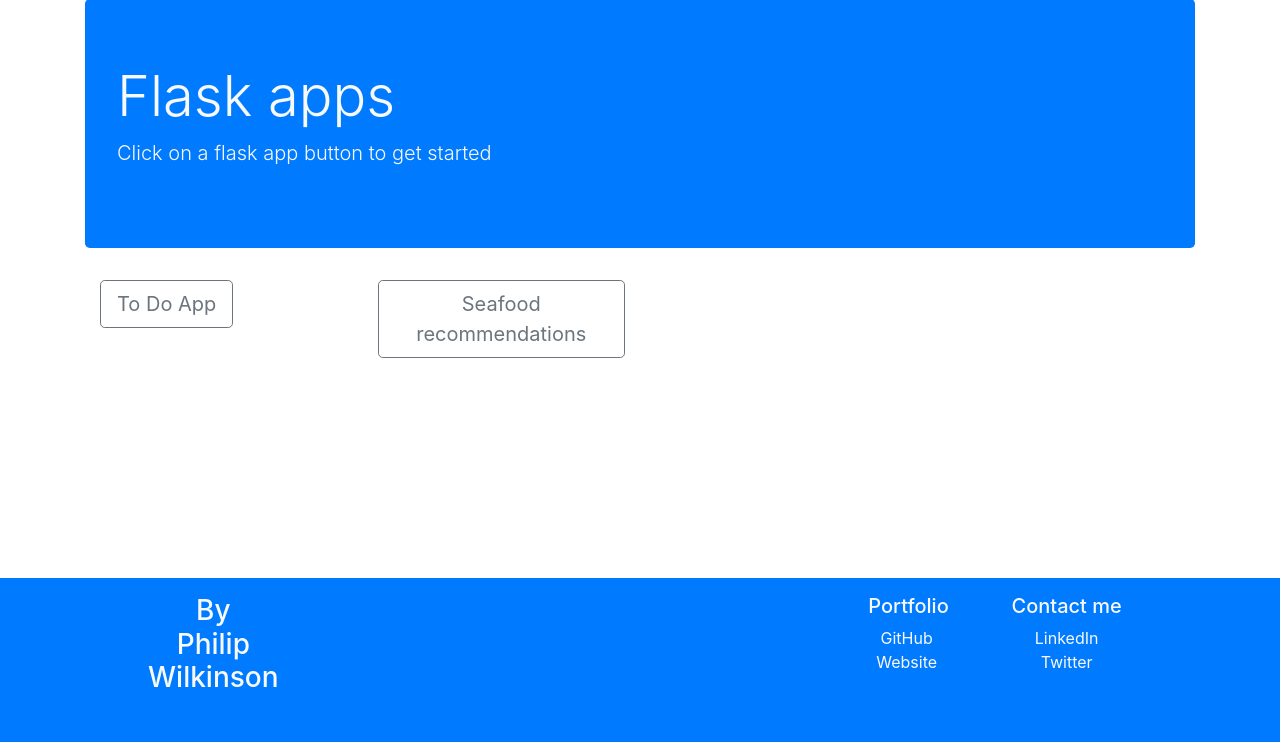
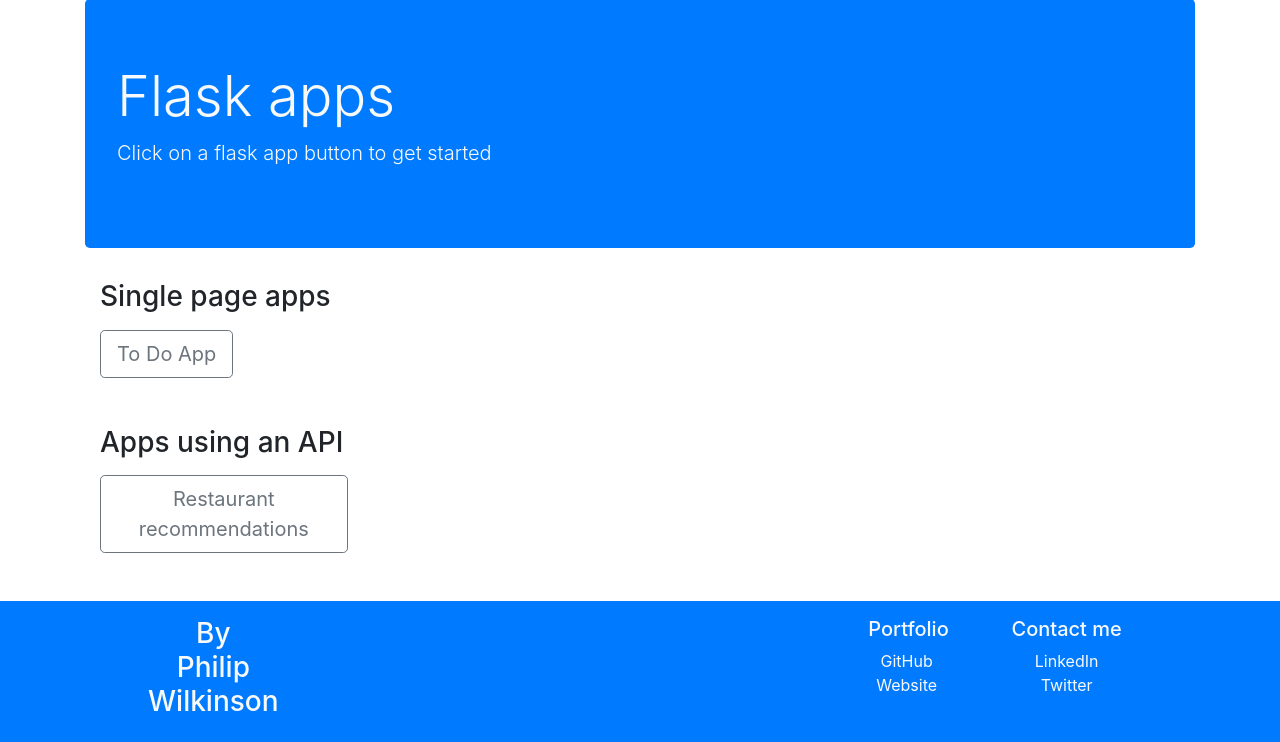
Before and after one commit to PhilipDW183/flask-test, a Flask app: page / in a window 1280 px wide. Shown: the part 81-823 px from the top of the page. Before the commit the page ends 768 px from the top, so only its background shows below. Run offline with Flask 2, Linux system fonts and the light colour scheme; some libraries are stand-ins or nearby versions.

Commit message:
Add styling to home page

```diff
--- a/core/templates/index.html
+++ b/core/templates/index.html
@@ -8,12 +8,17 @@
     </div>
 
     <div class="container">
+        <h3 class="mb-3">Single page apps</h3>
         <div class = "row">
             <div class = "col-3 mb-5">
                 <a class = "btn btn-outline-secondary btn-lg" href="todo">To Do App</a>
             </div>
+        </div>
+
+        <h3 class="mb-3">Apps using an API</h3>
+        <div class="row">
             <div class = "col-3 mb-5">
-                <a class = "btn btn-outline-secondary btn-lg" href="food">Seafood recommendations</a>
+                <a class = "btn btn-outline-secondary btn-lg" href="food">Restaurant recommendations</a>
             </div>
         </div>
     </div>
```
